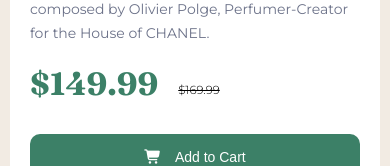
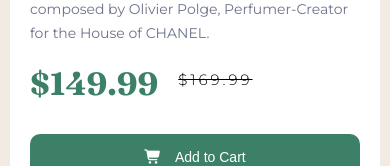
Before and after one commit to Hermit-commits-code/Product-Preview-Card, a plain HTML site: page index.html in a window 390 px wide. Shown: the part 558-724 px from the top of the page. Drawn offline with Linux system fonts and the light colour scheme.

Commit message:
chore: Updated css and html for accessibility and specificity issues

```diff
--- a/index.html
+++ b/index.html
@@ -28,7 +28,7 @@
           </p>
           <section class="price-section">
             <h1>$149.99</h1>
-            <h3><del>$169.99</del></h3>
+            <h2><del>$169.99</del></h2>
           </section>
           <button type="button"><i class="fa-solid fa-cart-shopping"></i> Add to Cart</button>
         </section>
--- a/style.css
+++ b/style.css
@@ -127,7 +127,7 @@
     .card {
       flex-direction: column;
       width: 100%;
-      max-width: 375px;
+      min-width: 37em;
 
       .left {
         height: 30rem;
```
